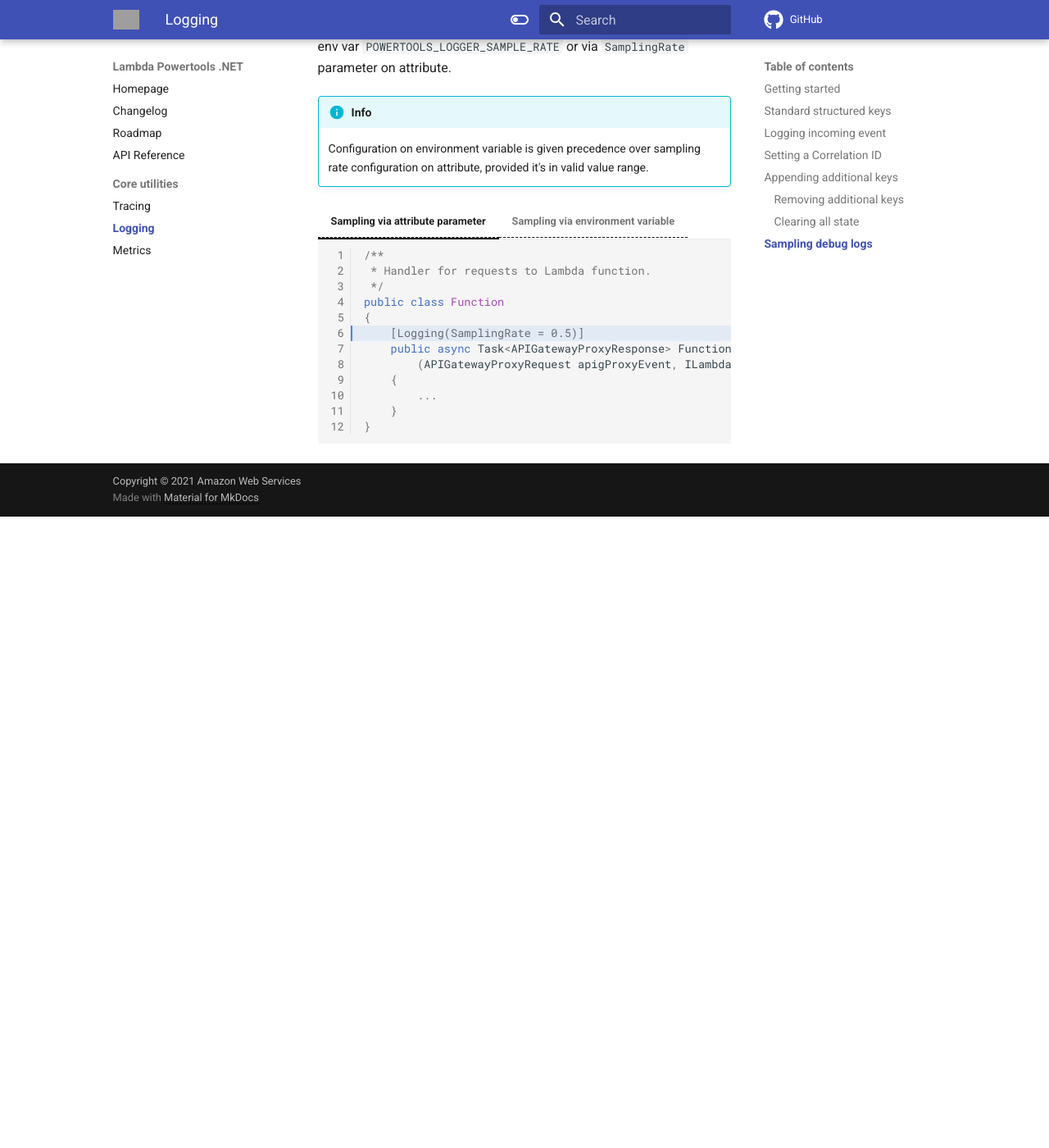
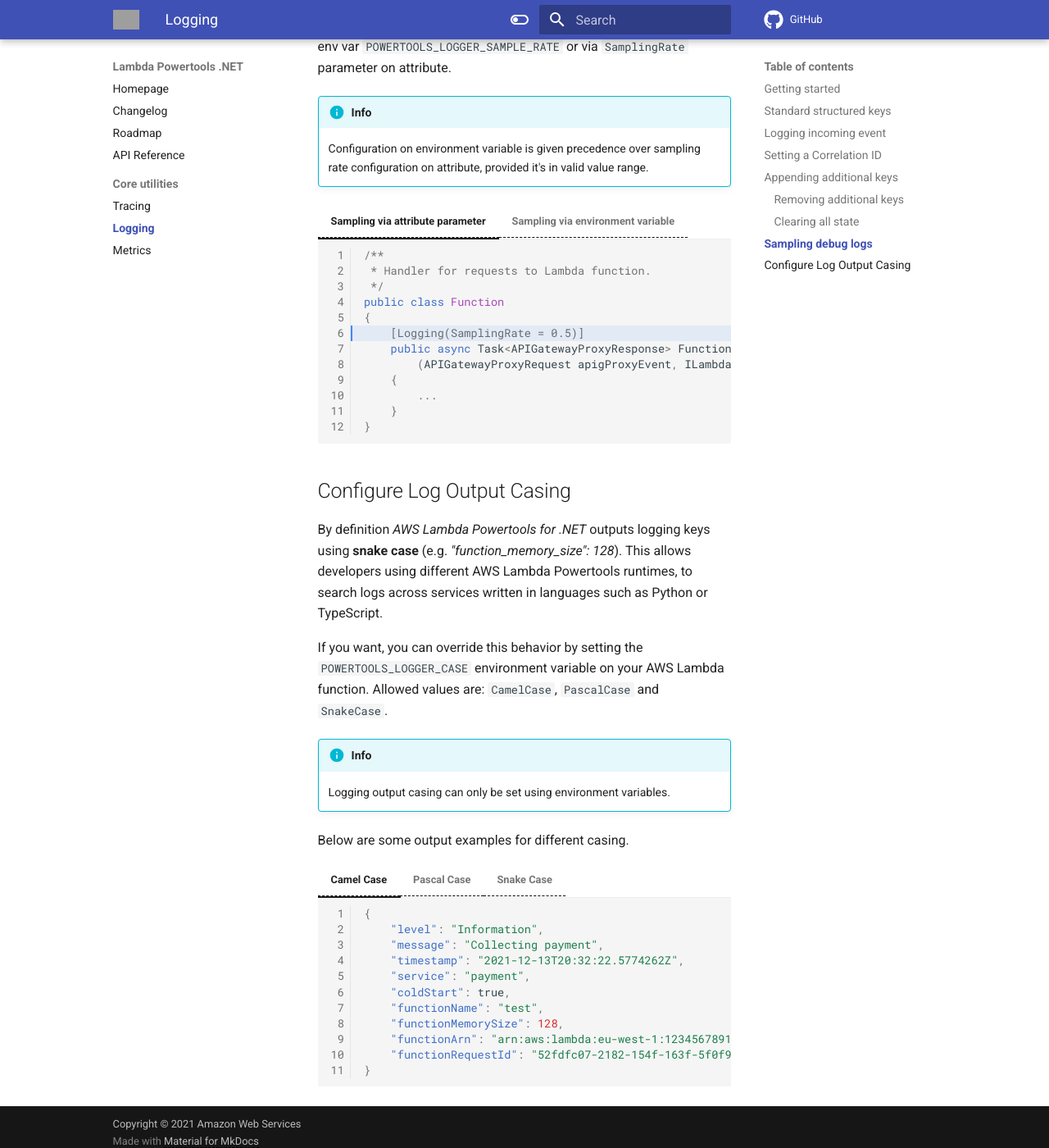
Before and after one commit to aws-powertools/powertools-lambda-dotnet, an MkDocs documentation site: the page built from docs/core/logging.md, in a window 1280 px wide and 1400 px high, scrolled down 6456 px. Shown: the whole window at 82% size. Built offline with MkDocs 1.6.1 and Material for MkDocs 9.7.7, drawn with Linux system fonts in a browser that asks for light colours; a script that is not in the unit is left out; comment, search, counter and statistics services are not loaded; the version menu is left out; before the commit the page ends 7086 px from its top, so only the background shows below that; grey boxes are pictures that could not be loaded.

Commit message:
adding information about POWERTOOLS_LOGGER_CASE

````diff
--- a/docs/core/logging.md
+++ b/docs/core/logging.md
@@ -20,6 +20,7 @@
 ------------------------------------------------- | ------------------------------------------------- | ------------------------------------------------- | -------------------------------------------------
 **Logging level** | Sets how verbose Logger should be (Information, by default) |  `LOG_LEVEL` | `LogLevel`
 **Service** | Sets **Service** key that will be present across all log statements | `POWERTOOLS_SERVICE_NAME` | `Service`
+
 
 > Example using AWS Serverless Application Model (SAM)
 
@@ -119,20 +120,20 @@
 
     ```json hl_lines="15"
     {
-        "ColdStart": true,
-        "XRayTraceId": "1-61b7add4-66532bb81441e1b060389429",
-        "FunctionName": "test",
-        "FunctionVersion": "$LATEST",
-        "FunctionMemorySize": 128,
-        "FunctionArn": "arn:aws:lambda:eu-west-1:12345678910:function:test",
-        "FunctionRequestId": "52fdfc07-2182-154f-163f-5f0f9a621d72",
-        "Timestamp": "2021-12-13T20:32:22.5774262Z",
-        "Level": "Information",
-        "Service": "lambda-example",
-        "Name": "AWS.Lambda.Powertools.Logging.Logger",
-        "Message": "Collecting payment",
-        "SamplingRate": 0.7,
-        "CorrelationId": "correlation_id_value",
+        "cold_start": true,
+        "xray_trace_id": "1-61b7add4-66532bb81441e1b060389429",
+        "function_name": "test",
+        "function_version": "$LATEST",
+        "function_memory_size": 128,
+        "function_arn": "arn:aws:lambda:eu-west-1:12345678910:function:test",
+        "function_request_id": "52fdfc07-2182-154f-163f-5f0f9a621d72",
+        "timestamp": "2021-12-13T20:32:22.5774262Z",
+        "level": "Information",
+        "service": "lambda-example",
+        "name": "AWS.Lambda.Powertools.Logging.Logger",
+        "message": "Collecting payment",
+        "sampling_rate": 0.7,
+        "correlation_id": "correlation_id_value",
     }
     ```
 We provide [built-in JSON Pointer expression](https://datatracker.ietf.org/doc/html/draft-ietf-appsawg-json-pointer-03){target="_blank"}
@@ -169,20 +170,20 @@
 
     ```json hl_lines="15"
     {
-        "ColdStart": true,
-        "XRayTraceId": "1-61b7add4-66532bb81441e1b060389429",
-        "FunctionName": "test",
-        "FunctionVersion": "$LATEST",
-        "FunctionMemorySize": 128,
-        "FunctionArn": "arn:aws:lambda:eu-west-1:12345678910:function:test",
-        "FunctionRequestId": "52fdfc07-2182-154f-163f-5f0f9a621d72",
-        "Timestamp": "2021-12-13T20:32:22.5774262Z",
-        "Level": "Information",
-        "Service": "lambda-example",
-        "Name": "AWS.Lambda.Powertools.Logging.Logger",
-        "Message": "Collecting payment",
-        "SamplingRate": 0.7,
-        "CorrelationId": "correlation_id_value",
+        "cold_start": true,
+        "xray_trace_id": "1-61b7add4-66532bb81441e1b060389429",
+        "function_name": "test",
+        "function_version": "$LATEST",
+        "function_memory_size": 128,
+        "function_arn": "arn:aws:lambda:eu-west-1:12345678910:function:test",
+        "function_request_id": "52fdfc07-2182-154f-163f-5f0f9a621d72",
+        "timestamp": "2021-12-13T20:32:22.5774262Z",
+        "level": "Information",
+        "service": "lambda-example",
+        "name": "AWS.Lambda.Powertools.Logging.Logger",
+        "message": "Collecting payment",
+        "sampling_rate": 0.7,
+        "correlation_id": "correlation_id_value",
     }
     ```
 
@@ -285,16 +286,16 @@
 
     ```json hl_lines="11"
     {
-        "Level": "Information",
-        "Message": "Collecting payment",
-        "Timestamp": "2021-12-13T20:32:22.5774262Z",
-        "Service": "payment",
-        "ColdStart": true,
-        "FunctionName": "test",
-        "FunctionMemorySize": 128,
-        "FunctionArn": "arn:aws:lambda:eu-west-1:12345678910:function:test",
-        "FunctionRequestId": "52fdfc07-2182-154f-163f-5f0f9a621d72",
-        "SpecialKey": "value"
+        "level": "Information",
+        "message": "Collecting payment",
+        "timestamp": "2021-12-13T20:32:22.5774262Z",
+        "service": "payment",
+        "cold_start": true,
+        "function_name": "test",
+        "function_memory_size": 128,
+        "function_arn": "arn:aws:lambda:eu-west-1:12345678910:function:test",
+        "function_request_id": "52fdfc07-2182-154f-163f-5f0f9a621d72",
+        "special_key": "value"
     }
     ```
 
@@ -302,15 +303,15 @@
 
     ```json
     {
-        "Level": "Information",
-        "Message": "Collecting payment",
-        "Timestamp": "2021-12-13T20:32:22.5774262Z",
-        "Service": "payment",
-        "ColdStart": true,
-        "FunctionName": "test",
-        "FunctionMemorySize": 128,
-        "FunctionArn": "arn:aws:lambda:eu-west-1:12345678910:function:test",
-        "FunctionRequestId": "52fdfc07-2182-154f-163f-5f0f9a621d72"
+        "level": "Information",
+        "message": "Collecting payment",
+        "timestamp": "2021-12-13T20:32:22.5774262Z",
+        "service": "payment",
+        "cold_start": true,
+        "function_name": "test",
+        "function_memory_size": 128,
+        "function_arn": "arn:aws:lambda:eu-west-1:12345678910:function:test",
+        "function_request_id": "52fdfc07-2182-154f-163f-5f0f9a621d72"
     }
     ```
 
@@ -351,3 +352,62 @@
                 Variables:
                     POWERTOOLS_LOGGER_SAMPLE_RATE: 0.5
     ```
+
+## Configure Log Output Casing
+
+By definition *AWS Lambda Powertools for .NET* outputs logging keys using **snake case** (e.g. *"function_memory_size": 128*). This allows developers using different AWS Lambda Powertools runtimes, to search logs across services written in languages such as Python or TypeScript.
+
+If you want, you can override this behavior by setting the `POWERTOOLS_LOGGER_CASE` environment variable on your AWS Lambda function. Allowed values are: `CamelCase`, `PascalCase` and `SnakeCase`.
+
+!!! info
+    Logging output casing can only be set using environment variables.
+
+Below are some output examples for different casing.
+
+=== "Camel Case"
+
+    ```json
+    {
+        "level": "Information",
+        "message": "Collecting payment",
+        "timestamp": "2021-12-13T20:32:22.5774262Z",
+        "service": "payment",
+        "coldStart": true,
+        "functionName": "test",
+        "functionMemorySize": 128,
+        "functionArn": "arn:aws:lambda:eu-west-1:12345678910:function:test",
+        "functionRequestId": "52fdfc07-2182-154f-163f-5f0f9a621d72"
+    }
+    ```
+
+=== "Pascal Case"
+
+    ```json
+    {
+        "Level": "Information",
+        "Message": "Collecting payment",
+        "Timestamp": "2021-12-13T20:32:22.5774262Z",
+        "Service": "payment",
+        "ColdStart": true,
+        "FunctionName": "test",
+        "FunctionMemorySize": 128,
+        "FunctionArn": "arn:aws:lambda:eu-west-1:12345678910:function:test",
+        "FunctionRequestId": "52fdfc07-2182-154f-163f-5f0f9a621d72"
+    }
+    ```
+
+=== "Snake Case"
+
+    ```json
+    {
+        "level": "Information",
+        "message": "Collecting payment",
+        "timestamp": "2021-12-13T20:32:22.5774262Z",
+        "service": "payment",
+        "cold_start": true,
+        "function_name": "test",
+        "function_memory_size": 128,
+        "function_arn": "arn:aws:lambda:eu-west-1:12345678910:function:test",
+        "function_request_id": "52fdfc07-2182-154f-163f-5f0f9a621d72"
+    }
+    ```
````
